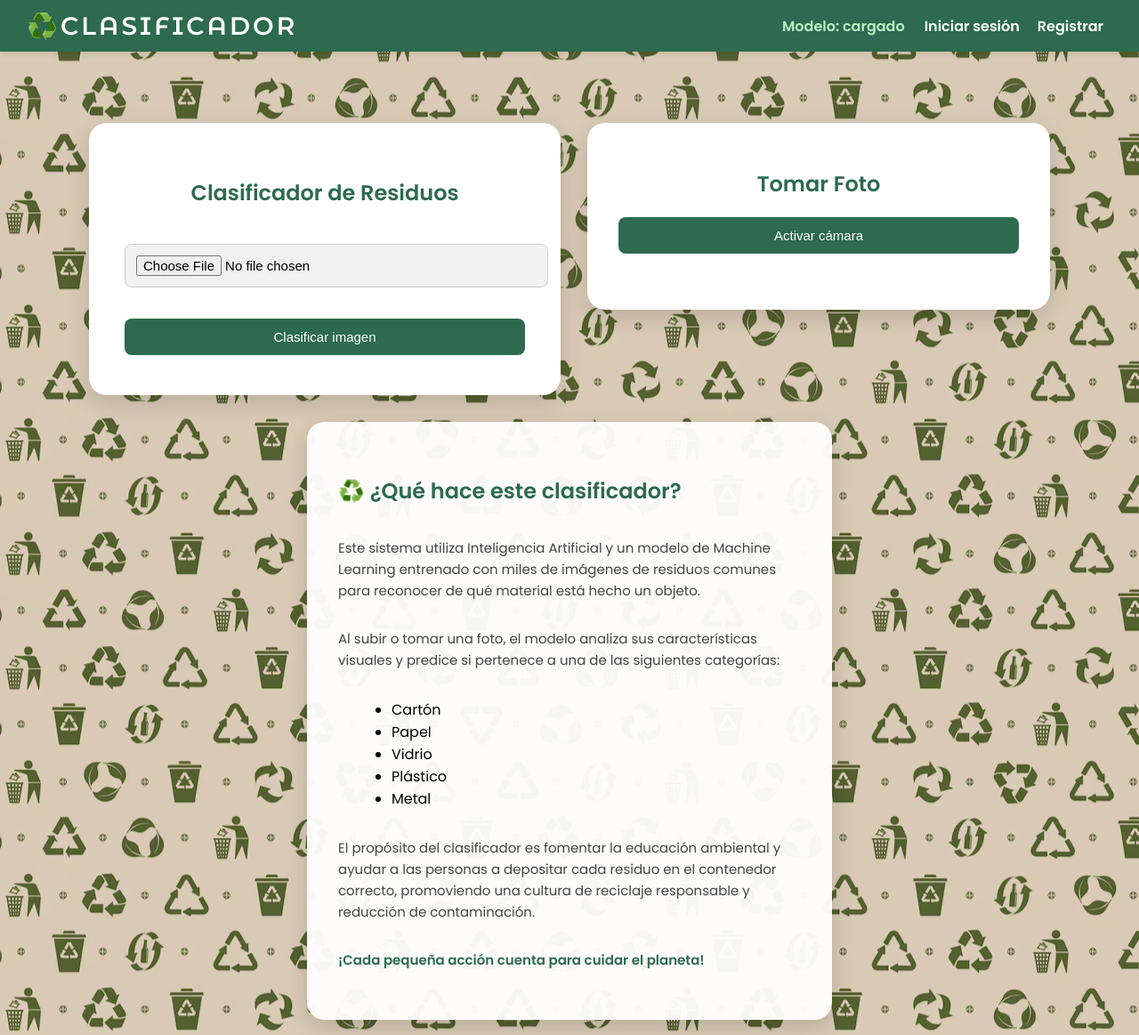
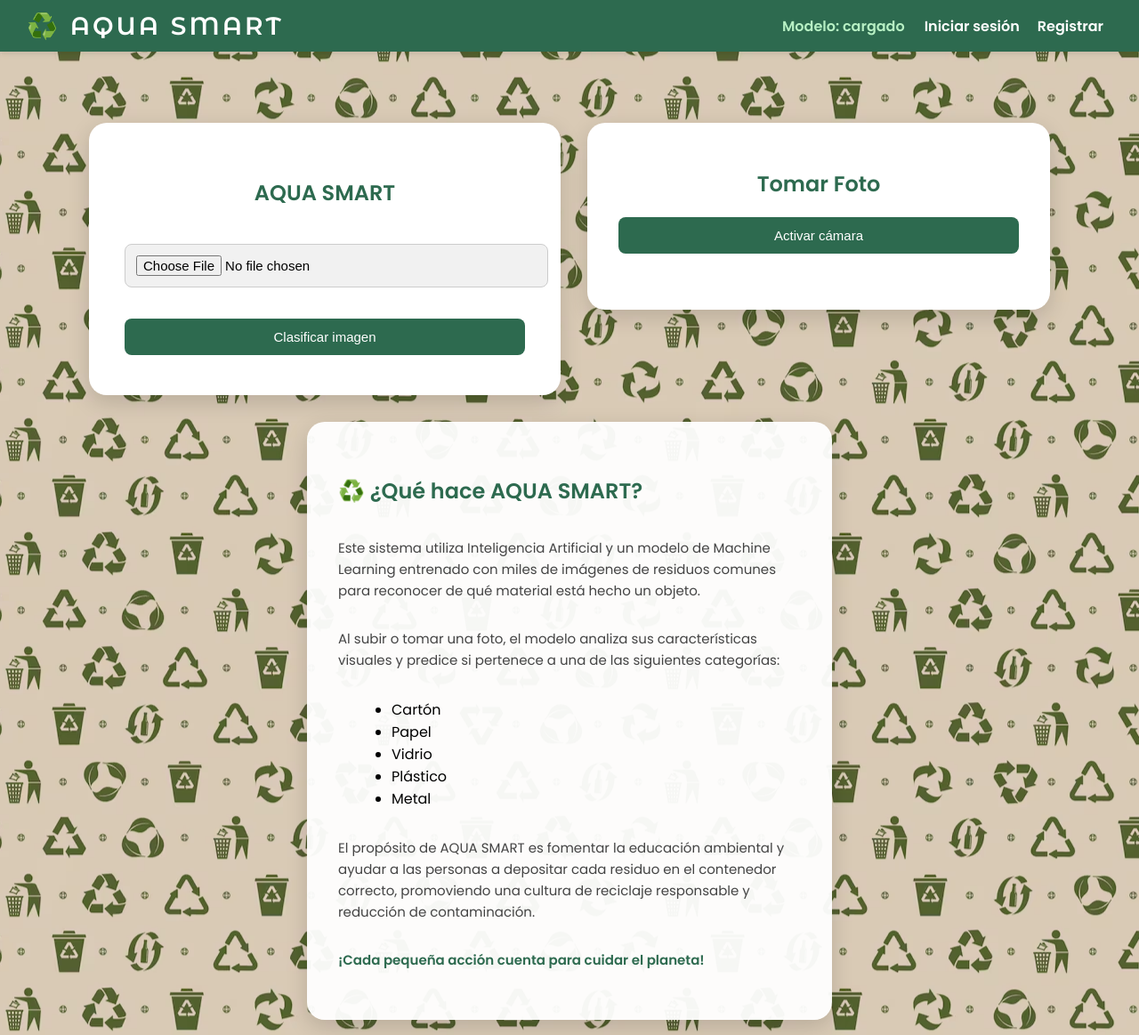
Before and after one commit to JHONATANDAVIDRIVERARIVERA/AQUASMART-CHIA, a Flask app: template templates/index.html in a window 1280 px wide. Shown: the top 1163 px of the page at 89% size. Run offline with Flask 3, Linux system fonts and the light colour scheme; the template is opened without the code that fills it, so the values that code supplies are empty.

Commit message:
Rename 'Clasificador' to 'AQUA SMART' in templates and train.py

```diff
--- a/templates/base.html
+++ b/templates/base.html
@@ -2,7 +2,7 @@
 <html lang="es">
 <head>
     <meta charset="UTF-8">
-    <title>{% block title %}CLASIFICADOR{% endblock %}</title>
+    <title>{% block title %}AQUA SMART{% endblock %}</title>
 
     <!-- 🔹 Favicon personalizado -->
     <link rel="icon" type="image/png" href="{{ url_for('static', filename='imagensinfondo.png') }}">
@@ -45,7 +45,7 @@
             vertical-align: middle;
             margin-top: 0; /* asegura que no se desplace hacia abajo */
         }
-        /* 🔹 Texto “CLASIFICADOR” más elegante y separado */
+    /* 🔹 Texto “AQUA SMART” más elegante y separado */
         .brand span {
             font-family: 'Montserrat Alternates', sans-serif;
             font-size: 28px;
@@ -132,7 +132,7 @@
     <div class="navbar">
         <div class="brand">
 
-            <span>♻️CLASIFICADOR</span>
+            <span>♻️ AQUA SMART</span>
         </div>
 
         <div class="nav-right">
--- a/templates/collect.html
+++ b/templates/collect.html
@@ -1,6 +1,6 @@
 {% extends 'base.html' %}
 
-{% block title %}Recolectar ejemplos - Clasificador{% endblock %}
+{% block title %}Recolectar ejemplos - AQUA SMART{% endblock %}
 
 {% block content %}
 <h2>Recolectar imagen etiquetada (solo admin)</h2>
--- a/templates/index.html
+++ b/templates/index.html
@@ -1,6 +1,6 @@
 {% extends 'base.html' %}
 
-{% block title %}Inicio - Clasificador{% endblock %}
+{% block title %}Inicio - AQUA SMART{% endblock %}
 
 {% block content %}
 <style>
@@ -27,7 +27,7 @@ body {
     min-height: calc(100vh - 120px);
 }
 
-/* 🔹 Tarjeta de Clasificador */
+/* 🔹 Tarjeta de AQUA SMART */
 .classify-card {
     background: #ffffff;
     border-radius: 20px;
@@ -258,9 +258,9 @@ img {
 </style>
 
 <div class="main-container">
-    <!-- 🔸 Clasificador de Residuos -->
+    <!-- 🔸 AQUA SMART -->
     <div class="classify-card">
-        <h1>Clasificador de Residuos</h1>
+    <h1>AQUA SMART</h1>
         <form id="uploadForm" action="/predict" method="post" enctype="multipart/form-data">
             <input type="file" id="fileInput" name="file" accept="image/*" required>
             <button type="submit" style="margin-top:15px;">Clasificar imagen</button>
@@ -300,9 +300,9 @@ img {
         </form>
     </div>
 
-    <!-- 🔸 Información del clasificador -->
+    <!-- 🔸 Información de AQUA SMART -->
     <div class="info-card">
-        <h2>♻️ ¿Qué hace este clasificador?</h2>
+        <h2>♻️ ¿Qué hace AQUA SMART?</h2>
         <p>
             Este sistema utiliza Inteligencia Artificial y un modelo de Machine Learning
             entrenado con miles de imágenes de residuos comunes para reconocer de qué material está hecho un objeto.
@@ -318,7 +318,7 @@ img {
             <li>Metal</li>
         </ul>
         <p>
-            El propósito del clasificador es fomentar la educación ambiental
+            El propósito de AQUA SMART es fomentar la educación ambiental
             y ayudar a las personas a depositar cada residuo en el contenedor correcto,
             promoviendo una cultura de reciclaje responsable y reducción de contaminación.
         </p>
--- a/templates/login.html
+++ b/templates/login.html
@@ -1,6 +1,6 @@
 {% extends 'base.html' %}
 
-{% block title %}Iniciar Sesión - Clasificador{% endblock %}
+{% block title %}Iniciar Sesión - AQUA SMART{% endblock %}
 
 {% block content %}
 <style>
--- a/templates/pagina3.html
+++ b/templates/pagina3.html
@@ -153,7 +153,7 @@
     <div class="content">
       <h2>Ingeniería del Modelo</h2>
       <p>
-        En esta fase del proyecto <strong>Clasificador de Residuos con Inteligencia Artificial</strong>,
+  En esta fase del proyecto <strong>AQUA SMART con Inteligencia Artificial</strong>,
         se desarrolló la estructura del modelo de aprendizaje profundo encargado de reconocer materiales reciclables.
         Para este propósito se utilizó la arquitectura <strong>DenseNet-121</strong> entrenada con miles de imágenes
         de residuos pertenecientes a seis clases: cartón, vidrio, metal, papel, plástico y desechos generales.
@@ -172,7 +172,7 @@
 
       <h2>Evaluación del Modelo</h2>
       <p>
-        Una vez entrenado el clasificador, se evaluó su desempeño mediante métricas clave que permitieron medir
+  Una vez entrenado AQUA SMART, se evaluó su desempeño mediante métricas clave que permitieron medir
         su efectividad en la identificación de materiales reciclables.
         Esta fase asegura que el modelo cumpla con los estándares de precisión requeridos antes de integrarse al sistema web Flask.
       </p>
--- a/templates/register.html
+++ b/templates/register.html
@@ -1,6 +1,6 @@
 {% extends 'base.html' %}
 
-{% block title %}Registro - Clasificador{% endblock %}
+{% block title %}Registro - AQUA SMART{% endblock %}
 
 {% block content %}
 <style>
--- a/templates/users.html
+++ b/templates/users.html
@@ -1,6 +1,6 @@
 {% extends 'base.html' %}
 
-{% block title %}Administrar usuarios - Clasificador{% endblock %}
+{% block title %}Administrar usuarios - AQUA SMART{% endblock %}
 
 {% block content %}
 <style>
--- a/train.py
+++ b/train.py
@@ -1,6 +1,6 @@
 """
 train.py
-Script de entrenamiento mejorado para el proyecto CLASIFICADOR.
+Script de entrenamiento mejorado para el proyecto AQUA SMART.
 
 Características:
 - Usa transfer learning con MobileNetV2 (pesos imagenet) para mejorar precisión.
```
Also changed, not shown: static/uploads/133963719194906446.jpg (added).
